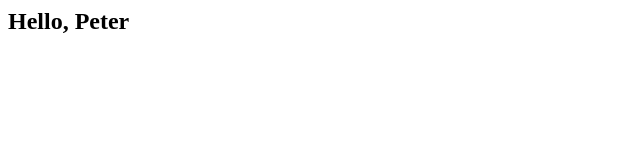
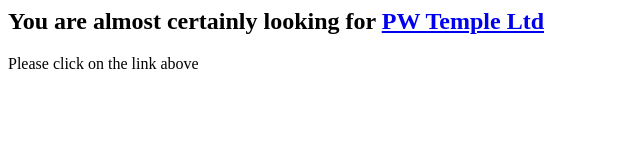
Before and after one commit to irebyorg/redirect, a plain HTML site: page index.html in a window 1280 px wide. Shown: the whole page, without its empty margins (0-640 px from the left). Drawn offline with Linux system fonts and the light colour scheme.

Commit message:
add redirect

```diff
--- a/index.html
+++ b/index.html
@@ -1 +1,11 @@
-<h2>Hello, Peter</h2>
+<html>
+  <head>
+    <title></title>
+    <meta content="">
+    <style></style>
+  </head>
+  <body>
+  <h2>You are almost certainly looking for <a href="https://pwtempleltd.co.uk">PW Temple Ltd</a></h2>
+  <p>Please click on the link above</p>
+  </body>
+</html>
```
